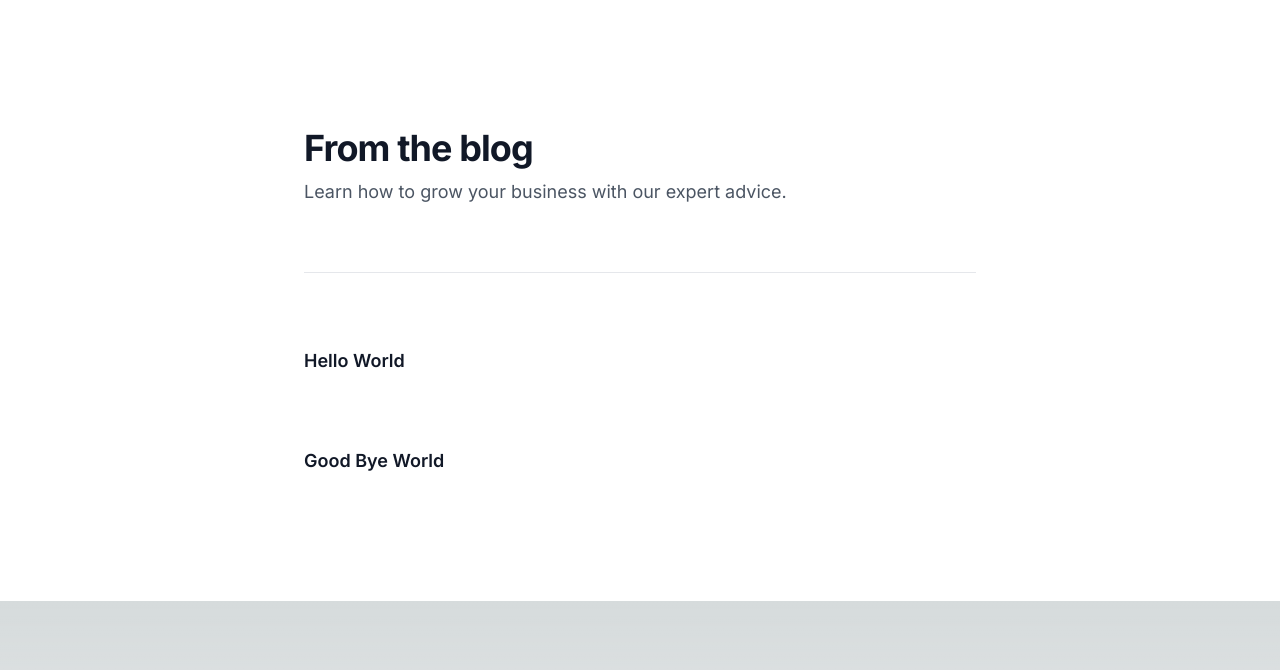
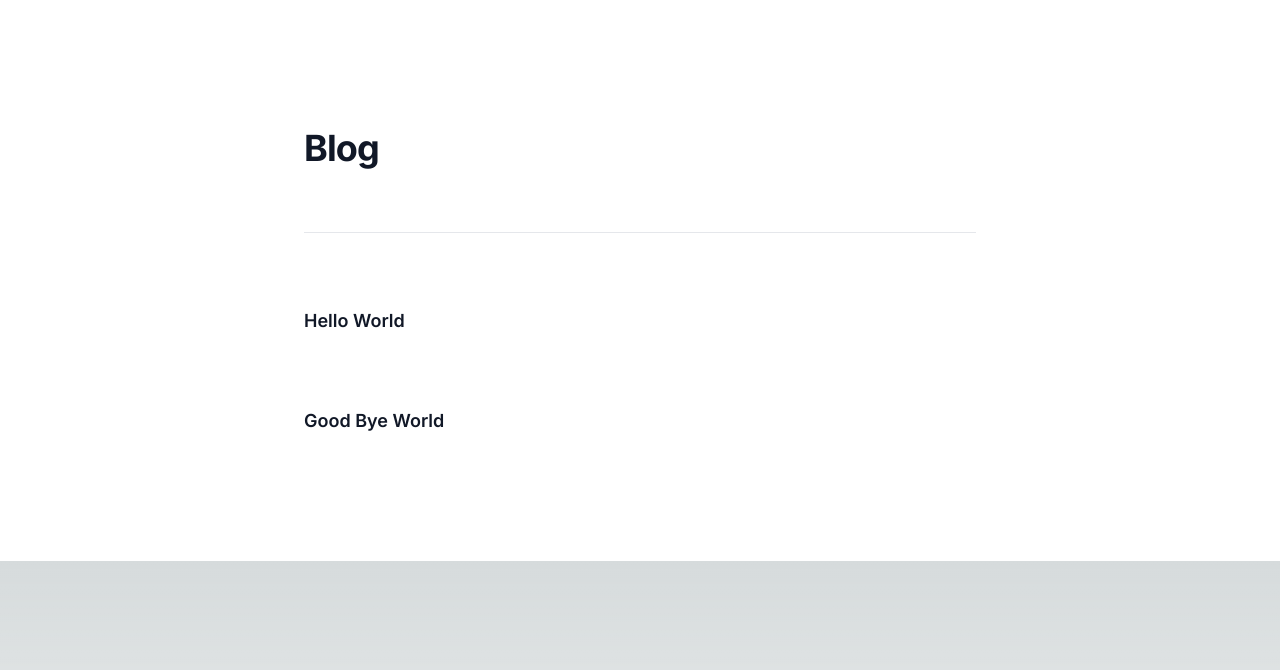
Before and after one commit to tmasuyama1114/nextjs-app-router-blog, a Next.js app: page / in a window 1280 px wide. Shown: the top 670 px of the page. Built offline with nearby package versions, Linux system fonts and the light colour scheme.

Commit message:
Simplify blog section title text

```diff
--- a/app/page.js
+++ b/app/page.js
@@ -31,12 +31,7 @@ export default function Blogs() {
     <div className="bg-white py-24 sm:py-32">
       <div className="mx-auto max-w-7xl px-6 lg:px-8">
         <div className="mx-auto max-w-2xl">
-          <h2 className="text-3xl font-bold tracking-tight text-gray-900 sm:text-4xl">
-            From the blog
-          </h2>
-          <p className="mt-2 text-lg leading-8 text-gray-600">
-            Learn how to grow your business with our expert advice.
-          </p>
+          <h2 className="text-3xl font-bold tracking-tight text-gray-900 sm:text-4xl">Blog</h2>
           <div className="mt-10 space-y-16 border-t border-gray-200 pt-10 sm:mt-16 sm:pt-16">
             {posts.map((post) => (
               <article
```
